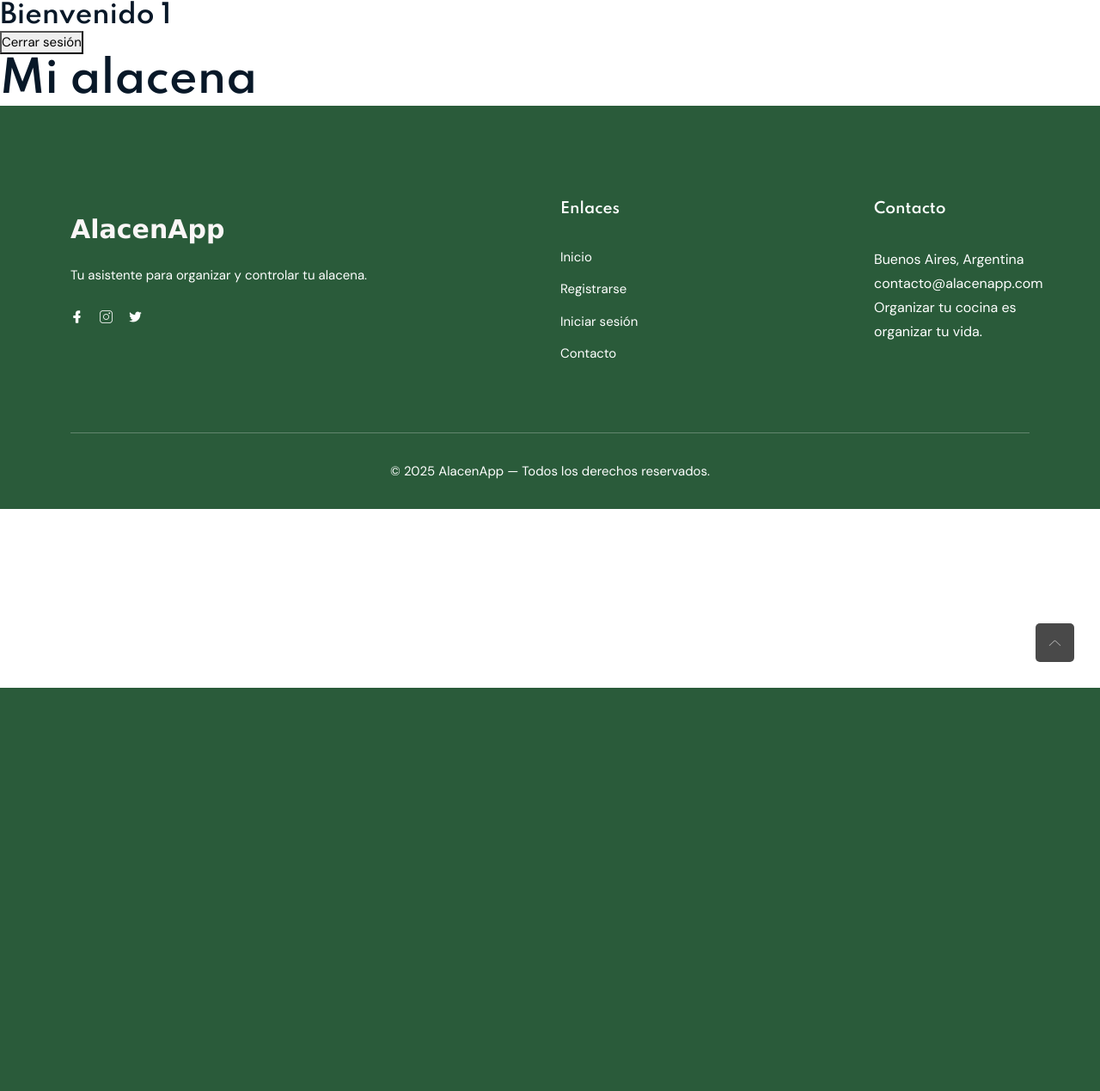
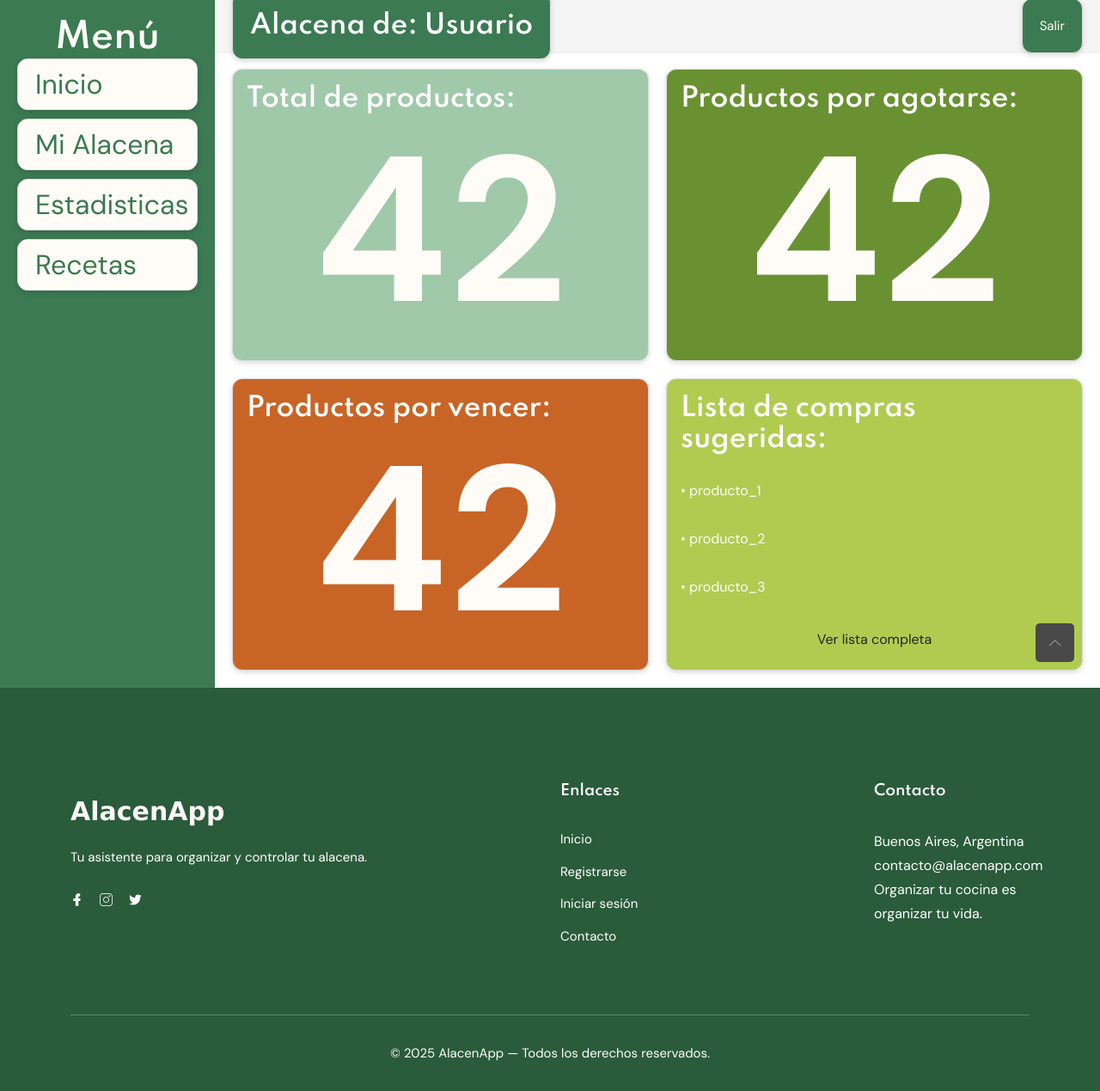
Before and after one commit to lsuperno/TP-FINAL-IDS, a Flask app: page /dashboard in a window 1280 px wide. Shown: the whole page at 86% size. Before the commit the page ends 800 px from the top, so only its background shows below. Run offline with Flask 3, Linux system fonts and the light colour scheme; the visitor is signed in with stand-in values (Sample User, id 1); some libraries are stand-ins or nearby versions.

Commit message:
Agrega base de dashboard.html y estilo dashboard.css

```diff
--- /dev/null
+++ b/Front/static/css/dashboard.css
@@ -0,0 +1,136 @@
+.layout {
+    display: flex;         /* Sidebar + contenido en fila */
+    height: 100vh;         /* Ocupa toda la pantalla */
+}
+
+/* Barra lateral a la izquierda */
+.sidebar {
+    width: 250px;
+    background-color: #3b7a52;
+    color: white;
+    padding: 20px;
+}
+
+.sidebar h2{
+    text-align: center;
+    color: #FFFCF8;
+}
+
+.sidebar ul {
+    display: flex;
+    flex-direction: column;
+    gap: 10px; /* separa los li */
+    padding: 0;
+    margin: 0;
+    list-style: none;
+}
+
+.sidebar li {
+    border: 1px solid #ddd;
+    border-radius: 12px;
+    box-shadow: 0 2px 6px rgba(0,0,0,0.15);
+    padding: 5px 20px;
+    font-size: 2rem;
+    background-color: #FFFCF8;
+    color: #3B7A52;
+}
+
+
+
+/* Elementos a la derecha */
+.main-container {
+    flex: 1;                /* ocupa el espacio restante */
+    display: flex;
+    flex-direction: column; /* header arriba + dashboard abajo */
+    color: #fffcf8;
+}
+
+.top-header {
+    height: 60px;
+    background: #f5f5f5;
+    display: flex;
+    align-items: center;
+    justify-content: space-between; /* separa título y botón salir */
+
+    padding: 0 20px;
+    box-shadow: 0 1px 3px rgba(0,0,0,0.1);
+
+    width: 100%;            /* se ajusta SOLO al ancho del main-container */
+    box-sizing: border-box; /* evita que el padding lo haga más ancho */
+}
+
+.top-header h3 {
+    color: #fff !important;
+}
+
+.info-usuario,
+.btn-salir {
+    background-color: #3B7A52;
+    color: #FFFCF8;
+    border: 1px solid #ddd;
+    border-radius: 12px;
+    box-shadow: 0 2px 6px rgba(0,0,0,0.15);
+    padding: 20px;
+}
+
+/* Área del dashboard */
+.dashboard {
+    flex: 1;               /* Ocupa el espacio restante */
+    padding: 20px;
+    display: flex;
+    justify-content: center;
+    gap: 20px; /* separación entre columnas */
+}
+
+/* ---- COLUMNAS ----- */
+.left-column,
+.right-column {
+  display: flex;
+  flex: 1;
+  flex-direction: column; /* pone las tarjetas una debajo de la otra */
+  gap: 20px;              /* espacio entre tarjetas */
+}
+
+/* ----- TARJETAS PRINCIPALES ----- */
+.panel-container {
+    display: flex;
+    flex-direction: column;
+    justify-content: space-between;
+    flex: 1;
+    width: 100%;
+    height: 180px;
+    border: 1px solid #ddd;
+    border-radius: 12px;
+    padding: 16px;
+    box-shadow: 0 2px 6px rgba(0,0,0,0.15);
+}
+
+.panel-container h3 {
+    color: #fff !important;
+}
+
+.numero {
+    flex: 1;                  /* Ocupa todo el espacio disponible */
+    display: flex;
+    justify-content: center;
+    align-items: center;
+    font-size: 15rem;          /* Ajustá el tamaño a gusto */
+    font-weight: bold;
+    margin: 0;                /* Evita espacio hacia arriba */
+}
+
+.productos-total{
+    background-color: #a0c9aa;
+}
+
+.productos-vencimiento{
+    background-color: #C86526;
+}
+
+.productos-agotados{
+    background-color: #699132;
+}
+
+.lista-sugerida{
+    background-color: #B1CB51;
+}
--- a/Front/templates/base.html
+++ b/Front/templates/base.html
@@ -18,6 +18,7 @@
     <link rel="stylesheet" href="{{ url_for('static', filename='css/main.css') }}" />
     <link rel="stylesheet" href="{{ url_for('static', filename='css/login.css') }}">
     <link rel="stylesheet" href="{{ url_for('static', filename='css/register.css') }}">
+    <link rel="stylesheet" href="{{ url_for('static', filename='css/dashboard.css') }}">
 
 
 </head>
--- a/Front/templates/dashboard.html
+++ b/Front/templates/dashboard.html
@@ -1,16 +1,60 @@
 {% extends "base.html" %}
 
-{% block title%} Mi cuenta {% endblock %}
+{% block title %}Dashboard{% endblock %}
 
 {% block body %}
 
-<div class = 'info_usuario'>
-    <h3>Bienvenido {{session['user_id']}}</h3>
-    <form action="{{ url_for('logout') }}" method="POST">
-    <button type="submit">Cerrar sesión</button>
-    </form>
+<div class="layout">
+    <aside class="sidebar" id="sidebar">
+    <h2>Menú</h2>
+        <nav>
+            <ul>
+                <li data-seccion="inicio" >Inicio</li>
+                <li data-seccion="mi-alacena">Mi Alacena</li>
+                <li data-seccion="estadisticas">Estadisticas</li>
+                <li data-seccion="recetas">Recetas</li>
+            </ul>
+        </nav>
+    </aside>
+
+    <div class="main-container">
+        <header class="top-header">
+            <div class="info-usuario">
+                <h3>Alacena de: Usuario</h3>
+                <!-- Eliminado el form con url_for('logout') -->
+            </div>
+
+            <!-- Eliminado el <a href="{{ url_for('logout') }}">Salir</a> -->
+            <a class="btn-salir" href="#">Salir</a> <!-- link dummy para que no tire error -->
+        </header>
+
+        <div class="dashboard">
+            <div class="left-column">
+                <div id class="panel-container productos-total">
+                    <h3>Total de productos:</h3>
+                    <p class="numero">42</p>
+                </div>
+                <div class="panel-container productos-vencimiento">
+                    <h3>Productos por vencer:</h3>
+                    <p class="numero">42</p>
+                </div>
+            </div>
+
+            <div class="right-column">
+                <div class="panel-container productos-agotados">
+                    <h3>Productos por agotarse:</h3>
+                    <p class="numero">42</p>
+                </div>
+                <div class="panel-container lista-sugerida">
+                    <h3>Lista de compras sugeridas:</h3>
+                        <p>• producto_1</p>
+                        <p>• producto_2</p>
+                        <p>• producto_3</p>
+                    <button class="btn">Ver lista completa</button>
+                </div>
+            </div>
+        </div>
+    </div>
 </div>
 
-<h1>Mi alacena</h1>
-
 {% endblock %}
```
